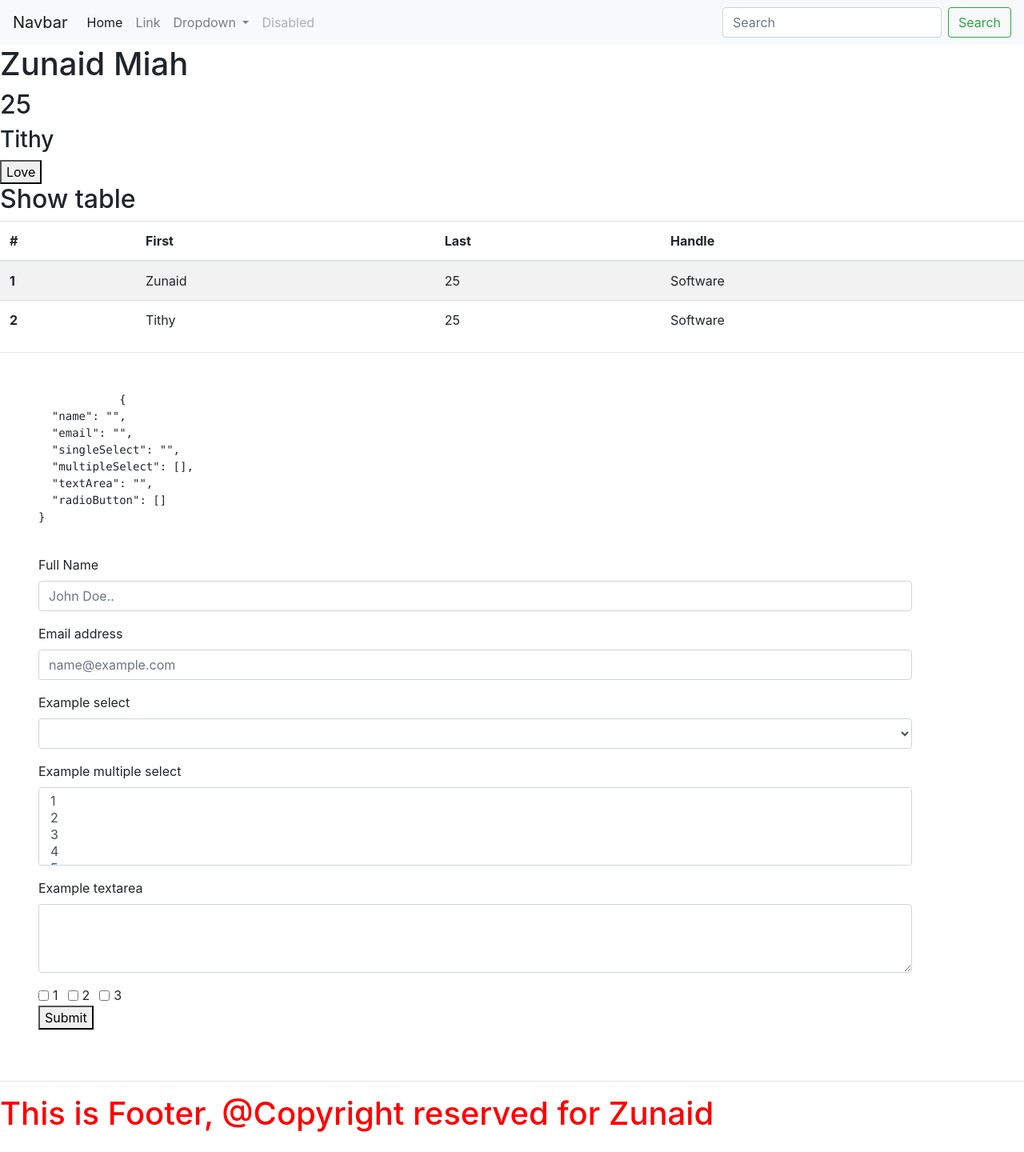
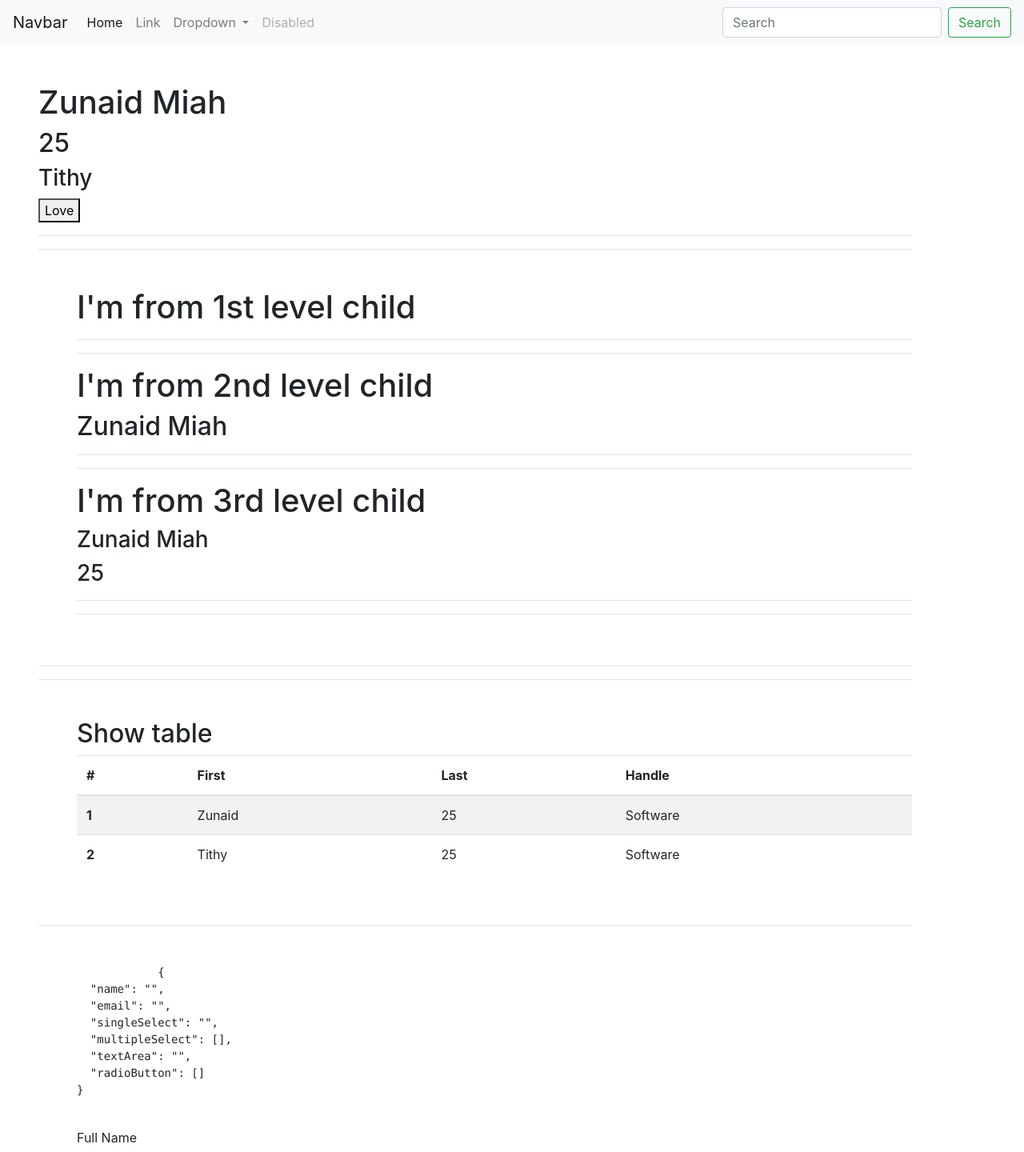
Before and after one commit to zunaidmiah/vue, a Vue app: page / in a window 1280 px wide. Shown: the top 1440 px of the page at 80% size. Built offline with nearby package versions, Linux system fonts and the light colour scheme.

Commit message:
data send using properties and data provide , inject between component

```diff
--- a/src/App.vue
+++ b/src/App.vue
@@ -1,13 +1,14 @@
 <template>
-    <div>
-        <mainHeader></mainHeader>
+    <mainHeader></mainHeader>
+    <div  class="container p-4 m-4">
         <h1>{{ name }}</h1>
         <h2>{{ Age }}</h2>
         <h3>{{ Girlfriend }}</h3>
         <button @click="makeLove">Love</button>
+        <Child1/>
         <Table></Table>
         <Form></Form>
-        <mainFooter name="Zunaid"></mainFooter>
+        <mainFooter :name="name"></mainFooter>
     </div>
 </template>
 
@@ -16,6 +17,7 @@
     import Footer from './Components/main/footer.vue';
     import Table from './Components/layout/table.vue';
     import Form from './Components/layout/form.vue';
+    import Child1 from './Components/layout/child1.vue';
     export default{
         data(){
             return {
@@ -38,6 +40,14 @@
             'mainFooter' : Footer,
             'Table' : Table,
             'Form' : Form,
+            'Child1' : Child1,
+        },
+
+        provide(){
+            return{
+                userName: this.name,
+                Age: this.Age,
+            }
         }
     }
 </script>
--- /dev/null
+++ b/src/Components/layout/child1.vue
@@ -0,0 +1,25 @@
+<template>
+    <hr><hr>
+    <div class="container p-4 m-4">
+        <h1>I'm from 1st level child</h1>
+        <Child11/>
+    </div>
+    <hr>
+</template>
+
+<script>
+    import Child11 from './child11.vue';
+    export default{
+        data(){
+            return[];
+        },
+        components: {
+            'Child11': Child11,
+        }
+
+    }
+</script>
+
+<style>
+
+</style>
--- /dev/null
+++ b/src/Components/layout/child11.vue
@@ -0,0 +1,27 @@
+<template>
+    <hr><hr>
+    <div class="">
+        <h1>I'm from 2nd level child</h1>
+        <h2>{{ userName }}</h2>
+        <Child111/>
+    </div>
+    <hr>
+</template>
+
+<script>
+ import Child111 from './child111.vue';
+    export default{
+        data(){
+            return[];
+        },
+        components: {
+            'Child111': Child111,
+        },
+        inject:['userName'],
+
+    }
+</script>
+
+<style>
+
+</style>
--- /dev/null
+++ b/src/Components/layout/child111.vue
@@ -0,0 +1,19 @@
+<template>
+    <hr><hr>
+    <div class="">
+        <h1>I'm from 3rd level child</h1>
+        <h3>{{ userName }}</h3>
+        <h3>{{ Age }}</h3>
+    </div>
+    <hr>
+</template>
+
+<script>
+ export default{
+    inject: ['userName', 'Age'],
+ }
+</script>
+
+<style>
+
+</style>
--- a/src/Components/layout/form.vue
+++ b/src/Components/layout/form.vue
@@ -55,8 +55,8 @@
                 <label class="form-check-label" for="inlineCheckbox3">3</label>
             </div>
 
-            <div class="form-group">
-                <button>Submit</button>
+            <div class="form-group my-4">
+                <button class="btn btn-primary">Submit</button>
             </div>
         </form>
     </div>
--- a/src/Components/layout/table.vue
+++ b/src/Components/layout/table.vue
@@ -1,7 +1,9 @@
 <template>
+    <hr>
+    <div  class="container p-4 m-4">
     <h2 v-if="isDisplay">Show table</h2>
     <h2 v-else>Not Show table</h2>
-    <template  v-if="isDisplay">
+    <template  v-if="isDisplay" >
         <table class="table table-striped" :class="className">
             <thead>
                 <tr>
@@ -23,6 +25,7 @@
             </tbody>
         </table>
     </template>
+    </div>
 </template>
 
 <script>
```
